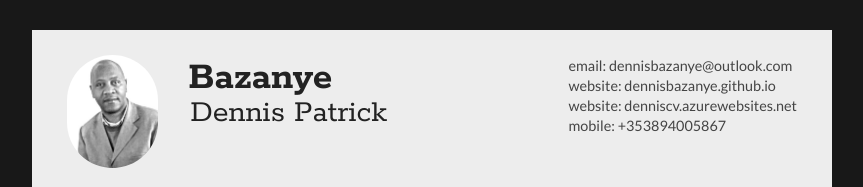
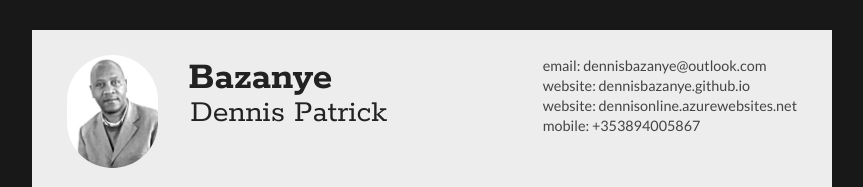
Before and after one commit to dennisBazanye/dennisBazanye.github.io, a plain HTML site: page index.html in a window 1280 px wide. Shown: the top 187 px of the page, without its empty margins (208-1071 px from the left). Drawn offline with Linux system fonts and the light colour scheme.

Commit message:
website update

```diff
--- a/index.html
+++ b/index.html
@@ -29,7 +29,7 @@
                 <ul>
                     <li>email: <a href="mailto:dennisbazanye@outlook.com" target="_blank">dennisbazanye@outlook.com</a></li>
                     <li>website: <a href="https://dennisbazanye.github.io" target="_blank">dennisbazanye.github.io</a></li>
-                    <li>website: <a href="https://denniscv.azurewebsites.net" target="_blank">denniscv.azurewebsites.net</a></li>
+                    <li>website: <a href="https://denniscv.azurewebsites.net" target="_blank">dennisonline.azurewebsites.net</a></li>
                     <li>mobile: +353894005867</li>
                 </ul>
             </div>
```
